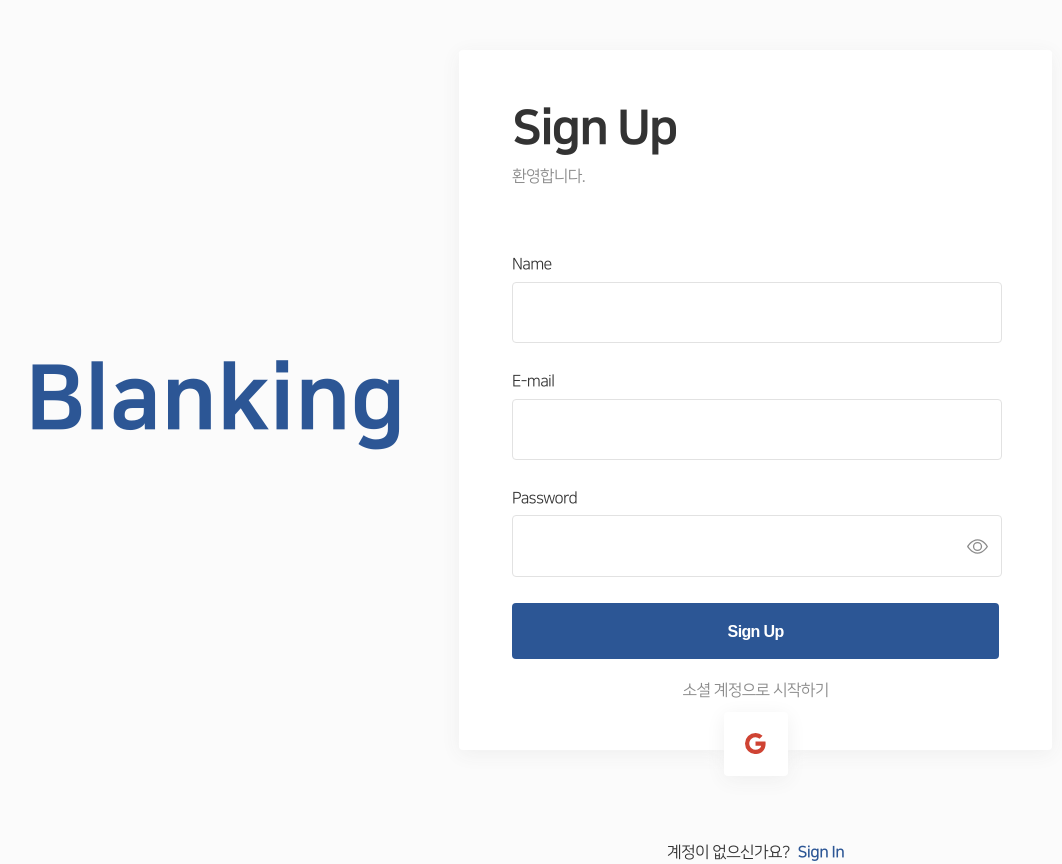
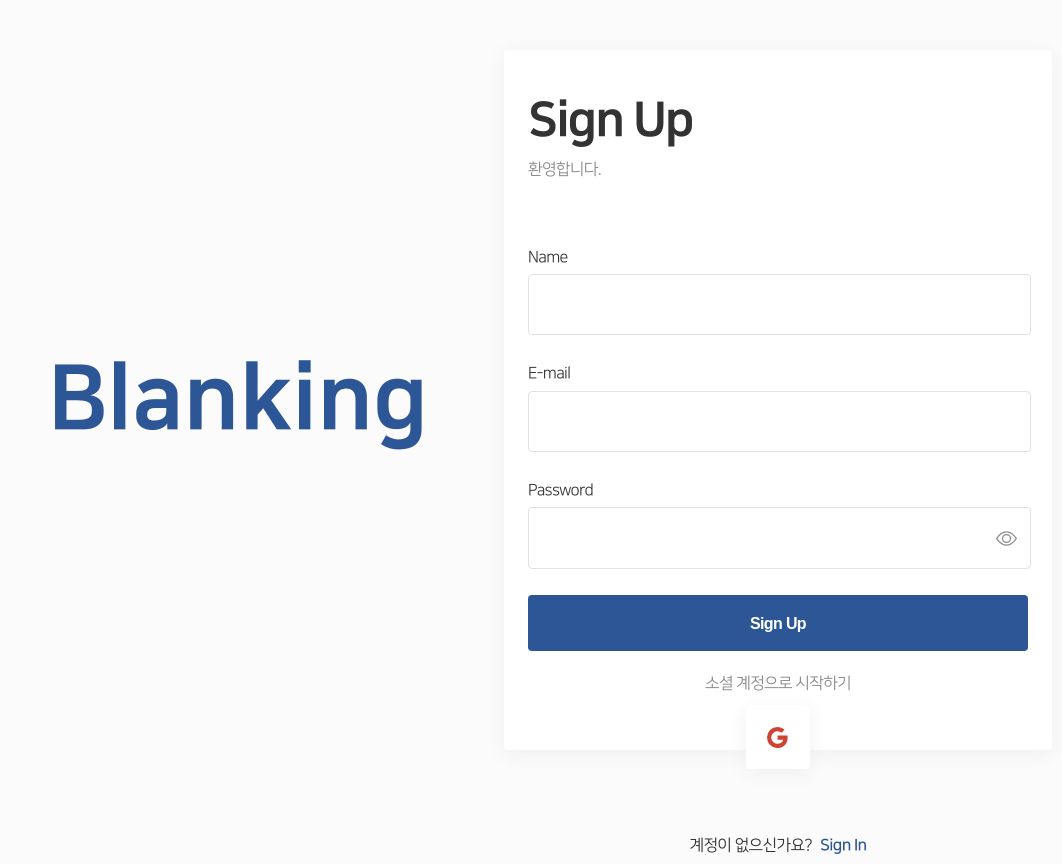
Before and after one commit to JaeilJO/blanking, a Next.js app: page /signup in a window 1280 px wide. Shown: the whole page, without its empty margins (128-1190 px from the left). Built offline with nearby package versions, Linux system fonts and the light colour scheme.

Commit message:
refactor: Auth Style 정리

```diff
--- a/src/app/(unauthrized)/layout.module.scss
+++ b/src/app/(unauthrized)/layout.module.scss
@@ -1,25 +1,9 @@
-@use "@style/abstracts" as a;
-
-$background-top-bottom-padding: 50px;
-$backgroupd-side-padding: 100px;
-
-$background-max-width: 1600px;
-$background-width: calc(100dvw - ($backgroupd-side-padding * 2));
-$background-height: calc(100dvh - ($background-top-bottom-padding * 2));
-
-$slide_intro_wrapper_max_width: 1100px;
-$slide_intro_wrapper_min_width: 400px;
-
-$auth_wrapper_width: 100%;
-$auth_wrapper_padding: 4.44% 4.89%;
-$auth_wrapper_max_width: 500px;
-$auth_wrapper_min_width: 300px;
+@use '@style/abstracts' as a;
 
 .background_wrapper {
     position: absolute;
     left: 50%;
     top: 50%;
-  transform: translate(-50%, -50%);
 
     width: 100%;
     height: 100%;
@@ -27,15 +11,17 @@ $auth_wrapper_min_width: 300px;
     display: flex;
     justify-content: center;
 
-  @include a.media-query("middle") {
-    width: $background-width;
-    height: $background-height;
-    padding: $background-top-bottom-padding $backgroupd-side-padding;
+    transform: translate(-50%, -50%);
+
+    @include a.media-query('middle') {
+        width: calc(100dvw - 2 * #{a.$background-padding-side});
+        height: calc(100dvh - 2 * #{a.$background-padding-vertical});
+        padding: a.$background-padding-side a.$background-padding-vertical;
     }
 
-  @include a.media-query("large") {
-    height: $background-height;
-    padding: $background-top-bottom-padding 0px;
+    @include a.media-query('large') {
+        height: calc(100dvh - 2 * #{a.$background-padding-vertical});
+        padding: a.$background-padding-vertical 0px;
     }
 }
 
@@ -44,27 +30,28 @@ $auth_wrapper_min_width: 300px;
     min-width: 400px;
     width: 100%;
 
-  @include a.media-query("small") {
+    @include a.media-query('small') {
         display: none;
     }
-  @include a.media-query("middle") {
+    @include a.media-query('middle') {
         display: block;
         width: 100%;
     }
 }
 
 .auth_wrapper {
-  max-width: $auth_wrapper_max_width;
-  min-width: $auth_wrapper_min_width;
+    max-width: a.$auth-wrapper_max_width;
+    min-width: a.$auth-wrapper_min_width;
 
-  padding: $auth_wrapper_padding;
+    padding: a.$auth-wrapper-paading-vertical a.$auth-wrapper-paading-side;
 
     background-color: a.$white-color;
+
     border-radius: 4px;
 
     box-shadow: a.$basic-shadow;
 
-  @include a.media-query("small") {
+    @include a.media-query('small') {
         width: 100%;
     }
 }
--- a/src/components/AuthComponent/AuthCommon/Form/index.module.scss
+++ b/src/components/AuthComponent/AuthCommon/Form/index.module.scss
@@ -1,12 +1,12 @@
-@use "@style/abstracts" as a;
-
-$form_wrapper_gap: 10%;
+@use '@style/abstracts' as a;
 
 .form_wrapper {
-  display: flex;
-  flex-direction: column;
+    display: flex;
+    flex-direction: column;
+    gap: 10%;
 
-  gap: $form_wrapper_gap;
-  padding-bottom: 10%;
-  @include a.typhography("body-01");
+    // 비밀번호를 잊어버리셨나요?와 공간을 떨어뜨리기 위한 margin-bottom
+    padding-bottom: 10%;
+
+    @include a.typhography('body-01');
 }
--- a/src/components/AuthComponent/AuthCommon/Social/SocialButton/index.module.scss
+++ b/src/components/AuthComponent/AuthCommon/Social/SocialButton/index.module.scss
@@ -1,17 +1,21 @@
 @use '@style/abstracts' as a;
 
 .social_button {
-    background-color: a.$white-color;
     width: 64px;
     height: 64px;
+
     display: flex;
     justify-content: center;
     align-items: center;
+
     border-radius: 4px;
+
+    background-color: a.$white-color;
 
     box-shadow: a.$basic-shadow;
 
     transition: 0.25s;
+
     cursor: pointer;
 
     &:hover {
--- a/src/style/abstracts/_variables.scss
+++ b/src/style/abstracts/_variables.scss
@@ -1,3 +1,14 @@
+//Background
+$background-max-width: 1600px;
+$background-padding-side: 100px;
+$background-padding-vertical: 50px;
+
+//Auth
+$auth-wrapper-max-width: 500px;
+$auth-wrapper-min-width: 300px;
+$auth-wrapper-paading-side: 24px;
+$auth-wrapper-paading-vertical: 40px;
+
 //Side bar
 $sidebar-width: 360px;
 $sidebar-padding-side: 20px;
```
Also changed, not shown: src/components/AuthComponent/AuthCommon/Social/index.module.scss (+7 -8 lines), src/components/AuthComponent/SignInComponent/index.module.scss (+4 -3 lines). Lines whose indentation alone changed are shown as unchanged.
